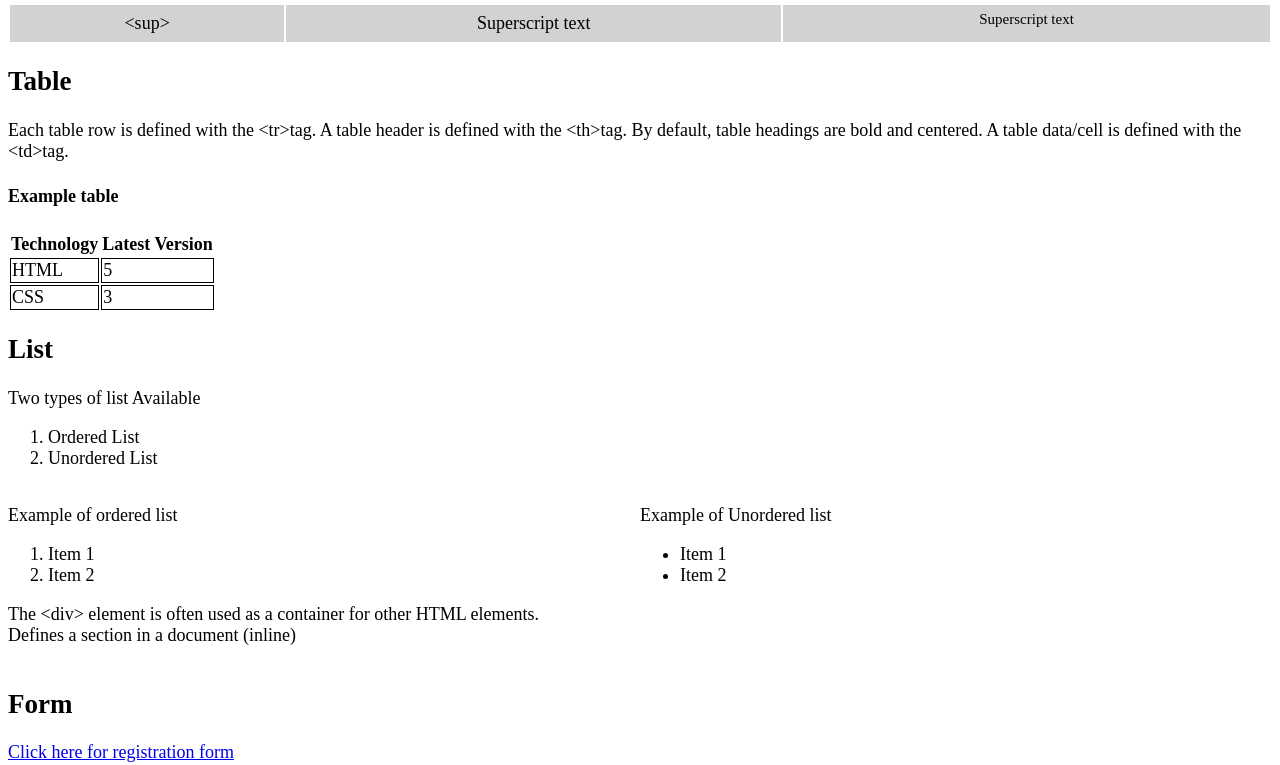
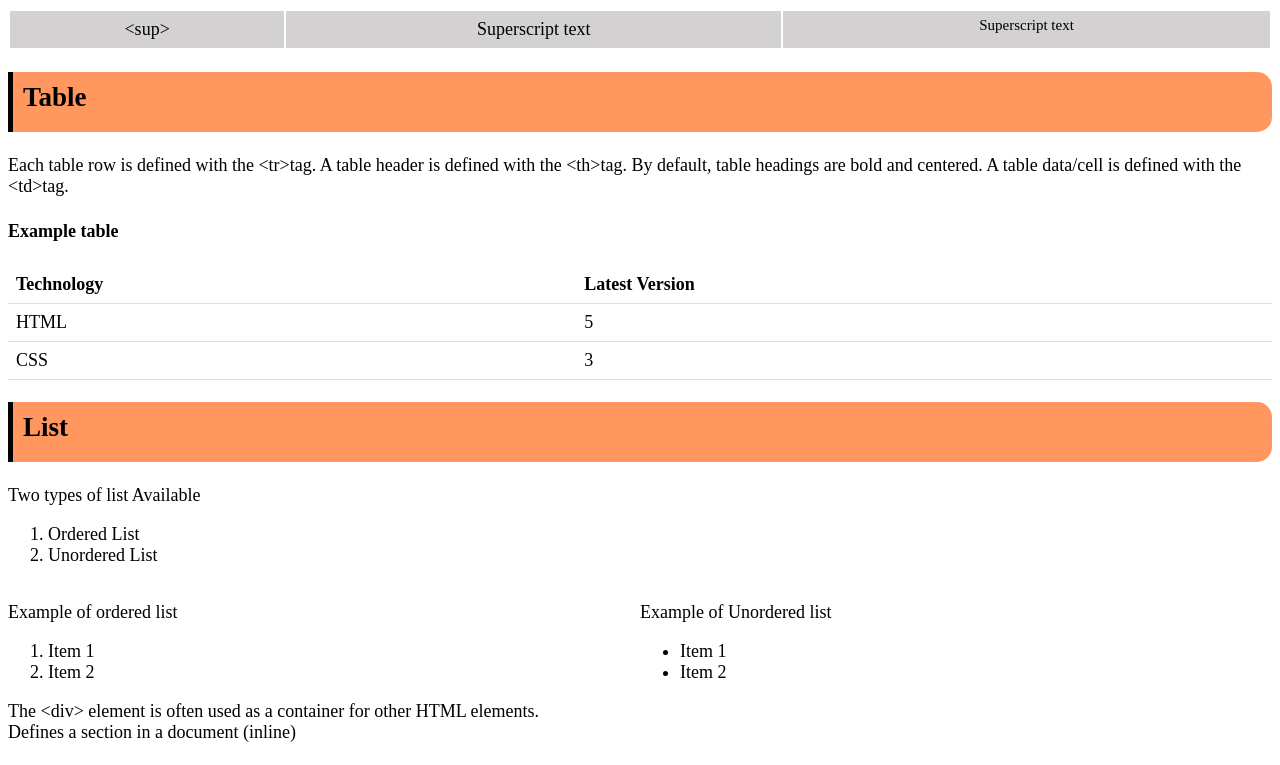
Before and after one commit to NaveenrajV/cb-learning, a plain HTML site: page html/index.html in a window 1280 px wide. Shown: the part 1237-2002 px from the top of the page. Drawn offline with Linux system fonts and the light colour scheme.

Commit message:
CSS for Table, Headings modified

```diff
--- a/html/styles.css
+++ b/html/styles.css
@@ -21,11 +21,16 @@ table.heading tr:nth-child(odd) {
     background-color:rgb(211, 209, 209);
 }
 
+table.version{
+    border-collapse: collapse;
+    width: 100%;
+}
+table.version th,table.version td {
+    padding: 8px;
+    text-align: left;
+    border-bottom: 1px solid #ddd;
+  }
 
-table.version tr td {
-    border: 1px solid black;
-    border-collapse: collapse;
-}
 table.formatting th{
 
     height:40px;
@@ -42,12 +47,14 @@ table.formatting tr:nth-child(odd) {
 }
 
 nav{
-    border: 1px solid black;
-    background-color: #ff975e;
+    /* border: 2px solid black; */
+    /* background-color:#d44e3f; */
+    /* background-image: linear-gradient(to right, red , yellow); */
+    background-image: linear-gradient(to bottom right, red, yellow);
     height: 70px;
-    margin-top:2px;
+    /* margin-top:0; */
     border-radius: 15px;
-    height : 30px;
+    height : 35px;
 }
 nav ul li{
 
@@ -64,6 +71,7 @@ nav a{
     display: block;
     color: black;
     padding-right: 20px;
+    padding-top: 10px;
     text-decoration: none;
     font-size: 17px;
 }
@@ -72,11 +80,12 @@ nav a:hover{
     font-weight: bold;
 }
 
-#para h2{
+.innerHeading h2{
     padding-top:10px;
     padding-left:10px;
-    border-left: 5px solid black;
+    border-left: 5px solid rgb(0, 0, 0);
     background-color: #ff975e;
+
     border-top-right-radius: 15px;
     border-bottom-right-radius: 15px;
     height:50px;
```
